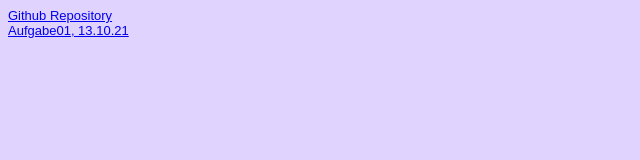
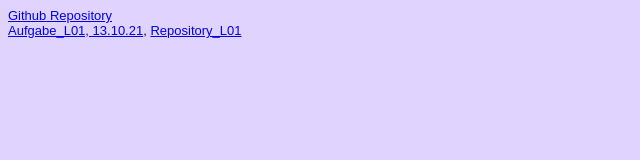
Before and after one commit to Nesli13/EIA2_WiSe2021, a plain HTML site: page Steckbrief/steckbrief.htm in a window 1280 px wide. Shown: the whole page, without its empty margins (0-640 px from the left). Drawn offline with Linux system fonts and the light colour scheme.

Commit message:
Repository_L01 verlinkt

```diff
--- a/Steckbrief/steckbrief.htm
+++ b/Steckbrief/steckbrief.htm
@@ -16,7 +16,7 @@
 <body>
     <!-- Hier die Links zu den gelösten Aufgaben einstellen, aktuelle oben, alte stehen lassen! Format: Aufgabenbezeichnung, Datum -->
     <a href="https://github.com/Nesli13/EIA2_WiSe2021" target="_blank">Github Repository</a> <br>
-    <a href="https://nesli13.github.io/EIA2_WiSe2021/A01_RandomPoem/RandomPoem.html" target="_blank">Aufgabe01, 13.10.21</a>
+    <a href="https://nesli13.github.io/EIA2_WiSe2021/A01_RandomPoem/RandomPoem.html" target="_blank">Aufgabe_L01, 13.10.21</a>, <a href="https://github.com/Nesli13/EIA2_WiSe2021/tree/main/A01_RandomPoem" target="_blank">Repository_L01</a>
 </body>
 
 </html>
```
